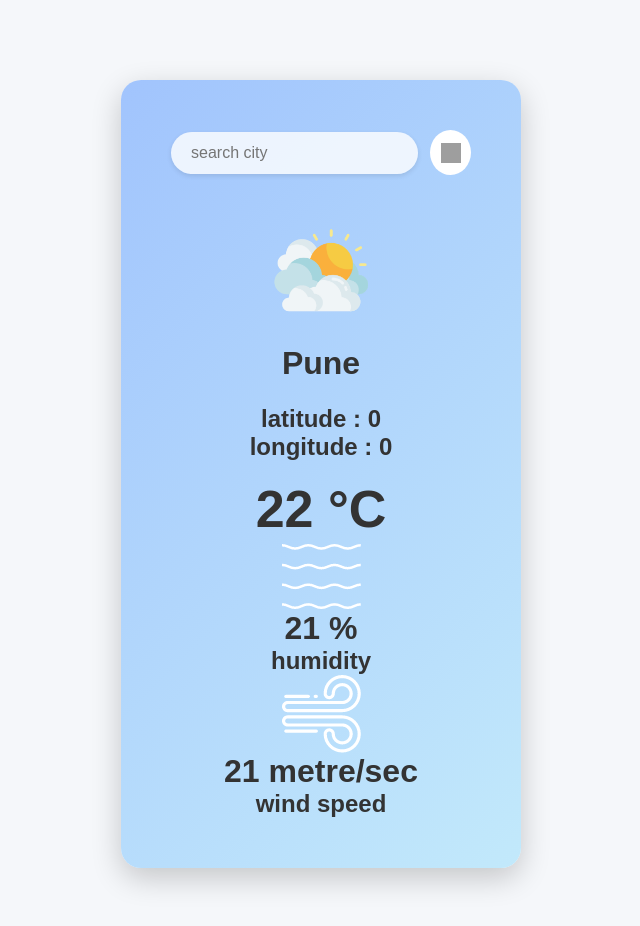
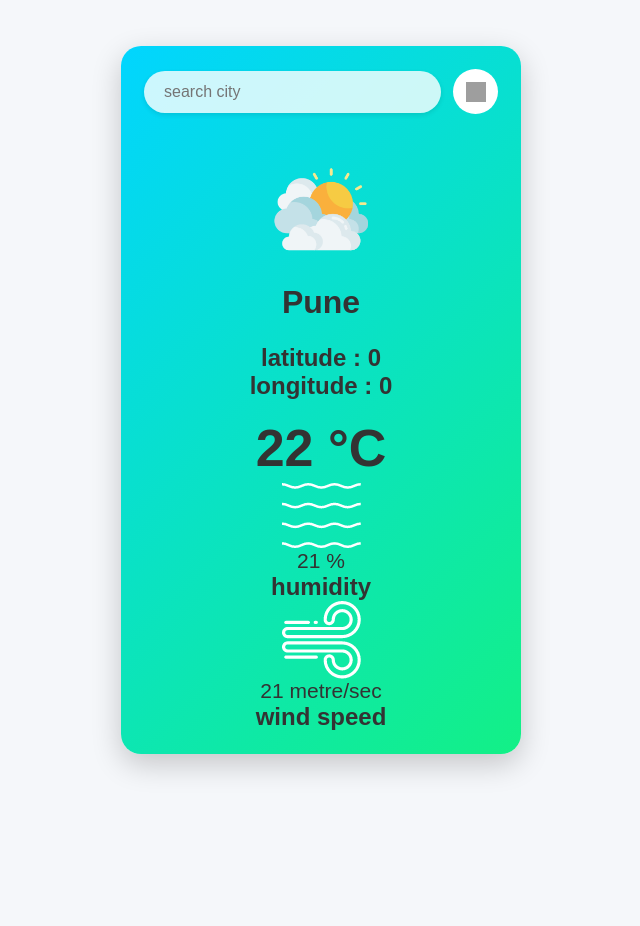
Before and after one commit to kartikeyan-sudo/Weather-App, a plain HTML site: page index.html in a window 1280 px wide. Shown: the whole page, without its empty margins (319-959 px from the left). After the commit the page ends 800 px from the top, so only its background shows below. Drawn offline with Linux system fonts and the light colour scheme; grey boxes are pictures that could not be loaded.

Commit message:
Update style.css

```diff
--- a/style.css
+++ b/style.css
@@ -14,11 +14,12 @@ body {
 }
 
 .card {
-    margin: 5em;
+    margin: 1em;
     width:400px;
-    padding: 50px;
+    height: auto;
+    padding: 23px;
     border-radius: 20px;
-    background: linear-gradient(135deg, #a1c4fd 0%, #c2e9fb 100%);
+    background: linear-gradient(135deg, #01d5ff 0%, #13f086 100%);
     box-shadow: 0 10px 30px rgba(0, 0, 0, 0.2);
     text-align: center;
     color: #333;
@@ -132,3 +133,9 @@ body {
     font-weight: 400;
     color: #555;
 }
+.humidity, .windspeed{
+    display: flex;
+    flex-direction: row;
+    font-weight: 100;
+    font-size: 21px ;
+}
```
